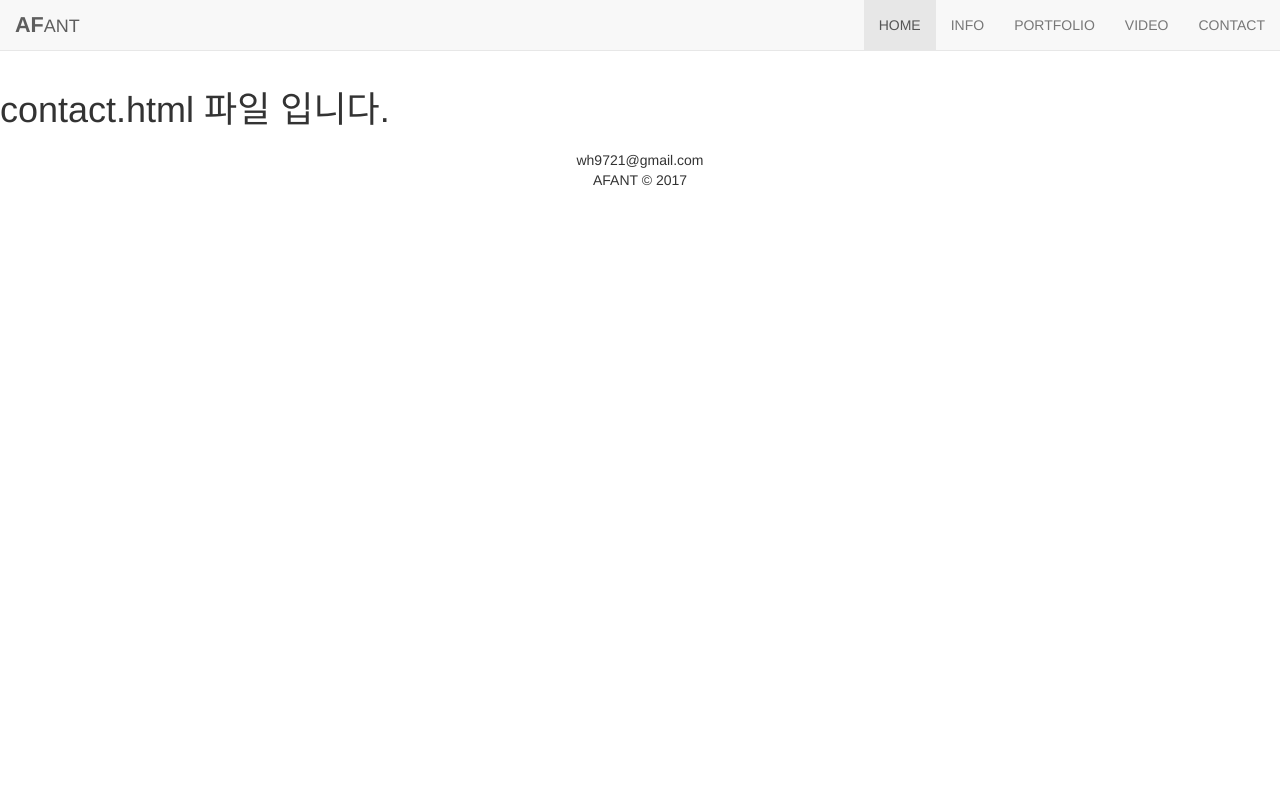
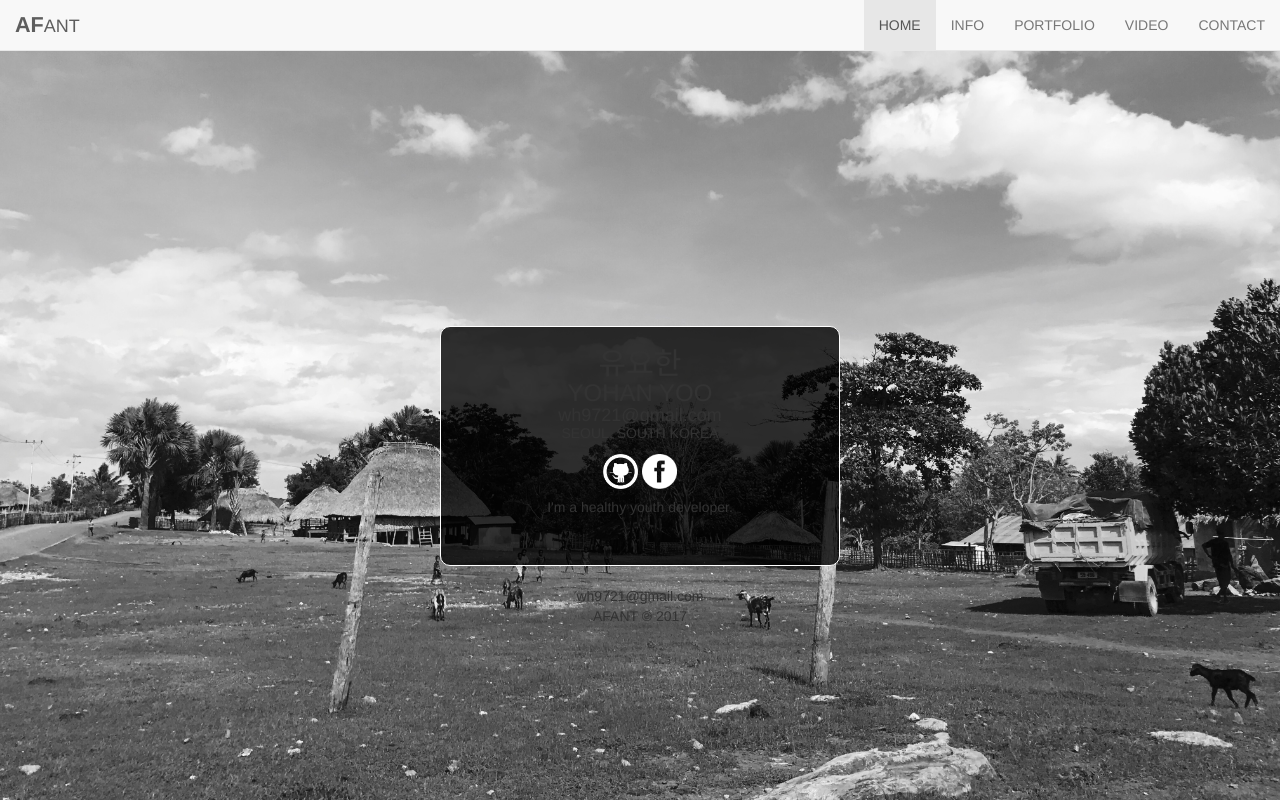
Before and after one commit to public-afant/AFAnt_portfolio, a Django app: page /contact/ in a window 1280 px wide. Run offline with Django 3.2, Linux system fonts and the light colour scheme; data comes from the database, SQL or seed files in the repository; some libraries are stand-ins or nearby versions.

Commit message:
home page modify & Create contact page.

```diff
--- a/blog/Templates/blog/contact.html
+++ b/blog/Templates/blog/contact.html
@@ -2,8 +2,37 @@
 
 {% extends "blog/layout.html" %}
 
+{% block content %}
+{% load staticfiles %}
+{% for info in info_list %}
 
-{% block content %}
-<h1> contact.html 파일 입니다. </h1>
+<style>
 
+</style>
+<link rel="stylesheet" type="text/css" href="{% static 'blog/style/contact_style.css' %}" />
+<div class="contact_box">
+    <div class="contact_main">
+        <div class="contact_list">
+            <h2>{{ info.name_kr }}</h2>
+            <h3>{{ info.name_eng }}</h3>
+            <h4>{{ info.email }}</h4>
+            <h5>{{ info.location }}</h5>
+        </div>
+        <div class="contact_list contact_text">
+
+            <a href="https://github.com/wh9721" target="_blank">
+                <img width="35px" src="{% static 'blog/images/icon_github.png' %}" />
+            </a>
+            <a href="" target="_blank">
+                <img width="35px" src="{% static 'blog/images/icon_facebook.png' %}" />
+            </a>
+        </div>
+        <div class="contact_list contact_text" style="margin-top: 0px;">
+            I'm a healthy youth developer.
+        </div>
+
+    </div>
+</div>
+
+{% endfor %}
 {% endblock %}
--- a/blog/Templates/blog/info.html
+++ b/blog/Templates/blog/info.html
@@ -4,7 +4,7 @@
 {% block content %}
 {% load staticfiles %}
 
-<link rel="stylesheet" type="text/css" href="{% static 'blog/info_style.css' %}" />
+<link rel="stylesheet" type="text/css" href="{% static 'blog/style/info_style.css' %}" />
 
 {% for info in info_list %}
     <div class="container info_main">
--- a/blog/Templates/blog/layout.html
+++ b/blog/Templates/blog/layout.html
@@ -12,6 +12,7 @@
     <style>
         body {
             padding-top: 70px;
+            height: 100%;
         }
         .str_af {
             font-size: 120%;
--- /dev/null
+++ b/blog/static/blog/style/contact_style.css
@@ -0,0 +1,33 @@
+html, body{
+        width: 100%;
+        height: 100%;
+
+        background: url("../images/Timor.jpg") no-repeat center 80% fixed;
+        -webkit-background-size: cover;
+        -moz-background-size: cover;
+        -o-background-size: cover;
+        background-size: cover;
+        background-color: #000000;
+    }
+    .contact_main {
+        width: 90%;
+        max-width: 400px;
+        height: 240px;
+        margin: 0 auto;
+        margin-top: 20%;
+        background-color: rgba(0, 0, 0, 0.8);
+        border: 1px solid #ffffff;
+        border-radius: 10px;
+    }
+    .contact_list {
+        width: 90%;
+        margin: 20px auto 0 auto;
+        text-align: center;
+    }
+    h1,h2,h3,h4,h5,h6 {
+        margin: auto;
+    }
+    .contact_text {
+        margin-top: 12px;
+        margin-bottom: 8px;
+    }
--- a/blog/static/blog/info_style.css
+++ b/blog/static/blog/style/info_style.css
@@ -1,5 +1,5 @@
 body {
-    background: url("images/music_2.jpg") no-repeat center center fixed;
+    background: url("../images/music_2.jpg") no-repeat center center fixed;
     -webkit-background-size: cover;
     -moz-background-size: cover;
     -o-background-size: cover;
@@ -50,7 +50,7 @@ body {
         height: 100px;
     }
     .info_sophomore {
-        height: 200px;
+        height: 190px;
     }
     .info_cert{
         height: 240px;
--- a/blog/views.py
+++ b/blog/views.py
@@ -16,4 +16,5 @@ def video(request):
     return render(request,'blog/video.html')
 
 def contact(request):
-    return render(request,'blog/contact.html')
+    info_list = Info.objects.all()
+    return render(request,'blog/contact.html',{'info_list' : info_list})
```
Also changed, not shown: blog/Templates/blog/home.html (+7 -2 lines), blog/static/blog/script/home_script.js (added, +37 -0 lines), blog/static/blog/style/home_style.css (added, +24 -0 lines), blog/static/blog/images/Timor.jpg (added), blog/static/blog/images/icon_facebook.png (added), blog/static/blog/images/icon_github.png (added), blog/static/blog/images/mix_1_1.png (added), blog/static/blog/images/mix_1_2.png (added), blog/static/blog/images/music_1_1.png (added), blog/static/blog/images/music_3_1.png (added).
